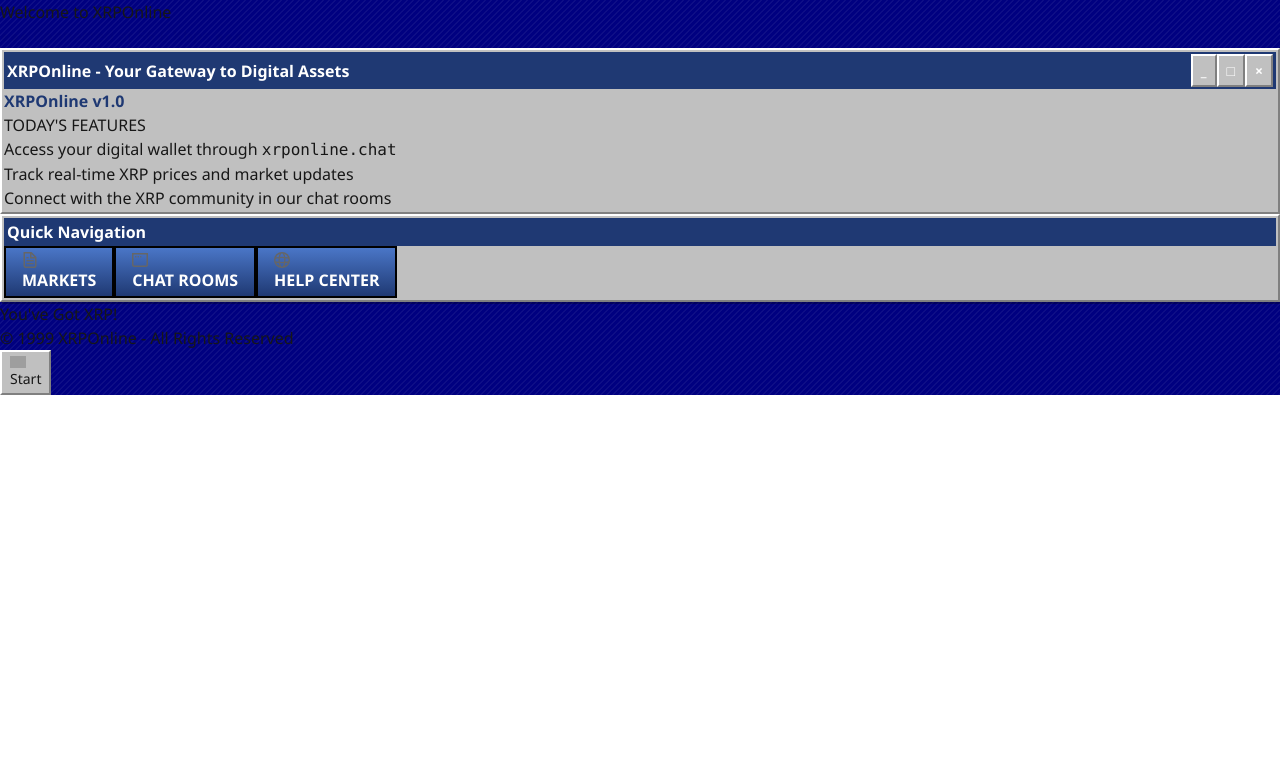
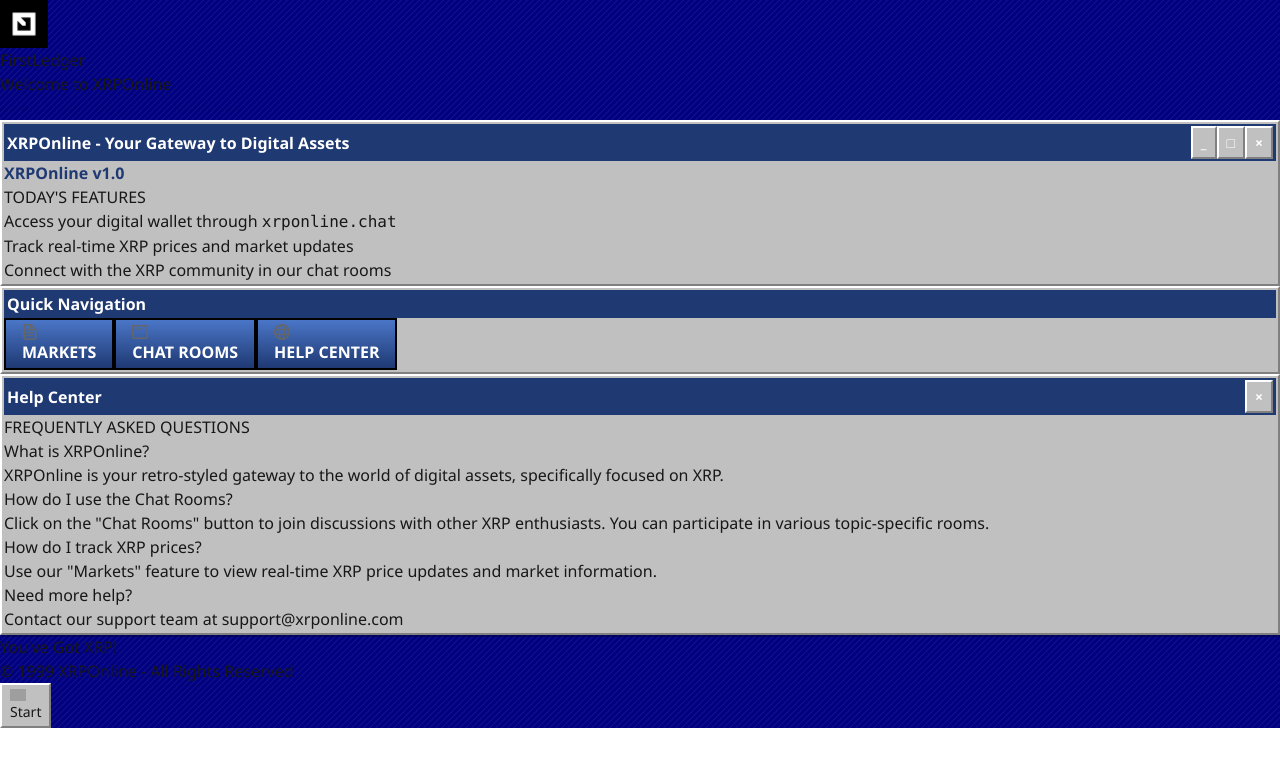
Before and after one commit to xrplto/xrponline-init, a Next.js app: page / in a window 1280 px wide. Both pictures are taken after a click on the button "HELP CENTER". Shown: the top 766 px of the page. Built offline with nearby package versions, Linux system fonts and the light colour scheme; grey boxes are pictures that could not be loaded.

Commit message:
added FL

```diff
--- a/src/app/page.tsx
+++ b/src/app/page.tsx
@@ -12,6 +12,7 @@ export default function Home() {
   const [position, setPosition] = useState({ x: 0, y: 0 });
   const [isDragging, setIsDragging] = useState(false);
   const [dragStart, setDragStart] = useState({ x: 0, y: 0 });
+  const [isHelpOpen, setIsHelpOpen] = useState(false);
 
   const handleMouseDown = (e: MouseEvent) => {
     setIsDragging(true);
@@ -36,6 +37,26 @@ export default function Home() {
 
   return (
     <div className="win98-desktop min-h-screen p-8 pb-20 gap-16 sm:p-20">
+      <a
+        href="https://firstledger.net/token/r3q4Hhc7pSc4rGNMc1mLkzQECW4bhTnPVp/5852504F6E6C696E650000000000000000000000#"
+        target="_blank"
+        rel="noopener noreferrer"
+        className="absolute top-4 left-4 flex flex-col items-center w-20 group hover:cursor-pointer"
+      >
+        <div className="w-12 h-12 mb-1">
+          <Image
+            src="/firstledger.png"
+            alt="FirstLedger"
+            width={48}
+            height={48}
+            className="w-full h-full object-contain"
+          />
+        </div>
+        <span className="text-white text-xs text-center break-words bg-[#000080] group-hover:bg-[#000080]/80 px-1">
+          FirstLedger
+        </span>
+      </a>
+
       <div className="text-white text-center mb-8 text-2xl font-bold">
         Welcome to XRPOnline
         <div className="text-sm dial-up-animation">●●● Connected at 56.6 Kbps ●●●</div>
@@ -102,7 +123,10 @@ export default function Home() {
             />
             Chat Rooms
           </button>
-          <button className="aol-button flex items-center gap-2">
+          <button
+            className="aol-button flex items-center gap-2"
+            onClick={() => setIsHelpOpen(true)}
+          >
             <Image
               src="/globe.svg"
               alt="Globe icon"
@@ -191,6 +215,64 @@ export default function Home() {
         </div>
       )}
 
+      {isHelpOpen && (
+        <div
+          className="fixed inset-0 flex items-center justify-center bg-black/50 z-50"
+          onClick={(e) => {
+            if (e.target === e.currentTarget) {
+              setIsHelpOpen(false);
+            }
+          }}
+          onMouseMove={handleMouseMove}
+          onMouseUp={handleMouseUp}
+        >
+          <div
+            className="relative w-[95%] max-w-4xl win98-window"
+            style={{
+              transform: `translate(${position.x}px, ${position.y}px)`,
+              cursor: isDragging ? 'grabbing' : 'auto'
+            }}
+            onClick={e => e.stopPropagation()}
+          >
+            <div
+              className="win98-title-bar cursor-grab active:cursor-grabbing"
+              onMouseDown={handleMouseDown}
+            >
+              <span>Help Center</span>
+              <button
+                className="win98-button h-[18px] w-[18px] flex items-center justify-center p-0"
+                onClick={() => setIsHelpOpen(false)}
+              >
+                ×
+              </button>
+            </div>
+            <div className="w-full bg-[#c0c0c0] border-[3px] shadow-[inset_-1px_-1px_#0a0a0a,inset_1px_1px_#dfdfdf,inset_-2px_-2px_grey,inset_2px_2px_#fff] p-4">
+              <div className="bg-white p-4 border-2 border-[#1f3973]">
+                <h2 className="text-center font-bold mb-4 text-[#1f3973]">FREQUENTLY ASKED QUESTIONS</h2>
+                <div className="space-y-4">
+                  <div>
+                    <h3 className="font-bold text-[#1f3973]">What is XRPOnline?</h3>
+                    <p className="text-sm mt-1">XRPOnline is your retro-styled gateway to the world of digital assets, specifically focused on XRP.</p>
+                  </div>
+                  <div>
+                    <h3 className="font-bold text-[#1f3973]">How do I use the Chat Rooms?</h3>
+                    <p className="text-sm mt-1">Click on the "Chat Rooms" button to join discussions with other XRP enthusiasts. You can participate in various topic-specific rooms.</p>
+                  </div>
+                  <div>
+                    <h3 className="font-bold text-[#1f3973]">How do I track XRP prices?</h3>
+                    <p className="text-sm mt-1">Use our "Markets" feature to view real-time XRP price updates and market information.</p>
+                  </div>
+                  <div>
+                    <h3 className="font-bold text-[#1f3973]">Need more help?</h3>
+                    <p className="text-sm mt-1">Contact our support team at support@xrponline.com</p>
+                  </div>
+                </div>
+              </div>
+            </div>
+          </div>
+        </div>
+      )}
+
       <div className="text-white text-center mt-8 text-sm">
         <div>You&apos;ve Got XRP!</div>
         <div>© 1999 XRPOnline - All Rights Reserved</div>
```
Also changed, not shown: public/firstledger.png (added).
